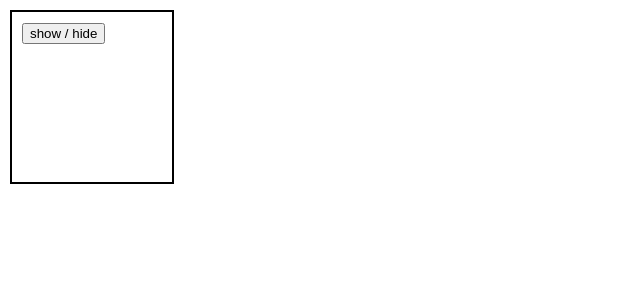
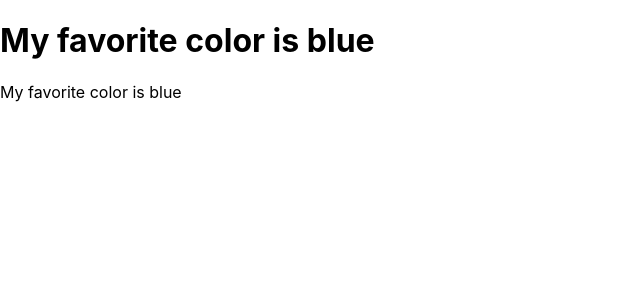
Before and after one commit to AronovSergey/Appleseeds-React, a React (Create React App) app: page / in a window 1280 px wide. Shown: the top 300 px of the page, without its empty margins (0-640 px from the left). Built offline with nearby package versions, Linux system fonts and the light colour scheme.

Commit message:
8.1 Submission

```diff
--- a/src/App.js
+++ b/src/App.js
@@ -7,12 +7,13 @@
 //import CardsWithFunction from './components/04.2-Cards/CardsWithFunction';
 //import ButtonsWithFunction from './components/04.1-Buttons/ButtonsWithFunction';
 //import Counter from './components/07.1-Increment/Counter';
-import YellowBoxContainer from './components/07.2-Hide_and_seek/YellowBoxContainer';
+//import YellowBoxContainer from './components/07.2-Hide_and_seek/YellowBoxContainer';
+import MyFavoriteColor from "./components/08.1-Life_Cycle_Methods/MyFavoriteColor";
 
 function App() {
   return (
     <div>
-      <YellowBoxContainer />
+      <MyFavoriteColor />
     </div>
   );
 }
--- /dev/null
+++ b/src/components/08.1-Life_Cycle_Methods/MyFavoriteColor.js
@@ -0,0 +1,30 @@
+import React, { Component } from 'react';
+
+class  MyFavoriteColor extends Component {
+    constructor() {
+        super();
+
+        this.state = { favoriteColor: 'red' };
+
+        this.myRef = React.createRef();
+    }
+
+    componentDidMount() {
+        setTimeout(() => this.setState({ favoriteColor: 'blue' }), 1000);
+    }
+
+    componentDidUpdate() {
+        this.myRef.current.innerHTML = `My favorite color is ${this.state.favoriteColor}`;
+    }
+
+    render() {
+        return (
+            <div>
+                <h1>{`My favorite color is ${this.state.favoriteColor}`}</h1>
+                <div id="div" ref={this.myRef}></div>
+            </div>
+        );
+    }
+}
+
+export default  MyFavoriteColor;
```
